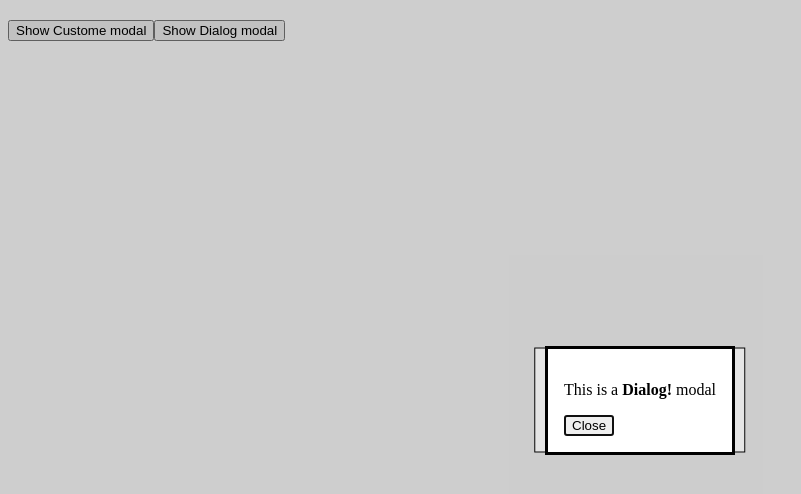
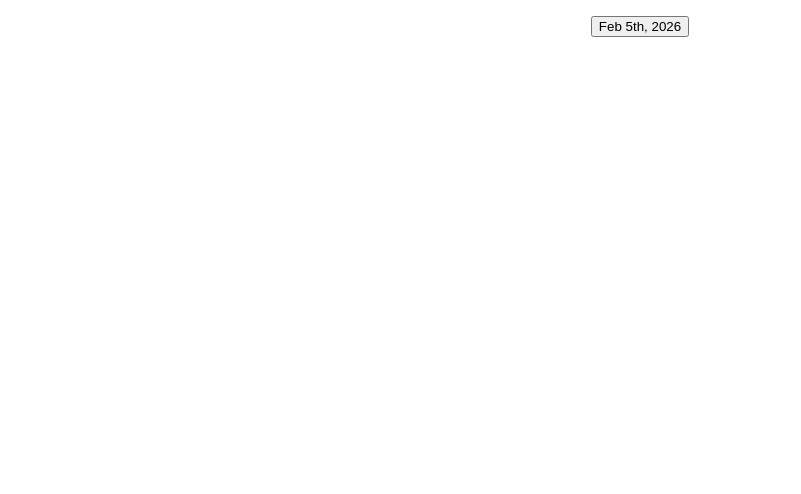
Before and after one commit to wangwiitao/daily_test, a React (Vite) app: page / in a window 1280 px wide. Shown: the top 494 px of the page, without its empty margins (0-801 px from the left). Built offline with nearby package versions, Linux system fonts and the light colour scheme.

Commit message:
date picker

```diff
--- a/package.json
+++ b/package.json
@@ -13,6 +13,7 @@
     "@ant-design/charts": "^2.6.7",
     "@ant-design/icons": "^6.1.0",
     "antd": "^6.2.3",
+    "date-fns": "^4.1.0",
     "echarts": "^6.0.0",
     "echarts-for-react": "^3.0.6",
     "react": "^19.2.0",
--- a/src/App.jsx
+++ b/src/App.jsx
@@ -1,37 +1,7 @@
+import "./styles.css";
+import { DatePicker } from "./DatePicker";
 import { useState } from "react";
-import { CustomModal } from "./CustomModal";
-import { DialogModal } from "./DialogModal";
-
 export default function App() {
-  const [isCustomModalOpen, setIsCustomModalOpen] = useState(true);
-  const [isDialogModalOpen, setIsDialogModalOpen] = useState(true);
-
-  return (
-    <div style={{ position: "relative", marginTop: "20px" }}>
-      <button onClick={() => setIsCustomModalOpen(true)}>
-        Show Custome modal
-      </button>
-      <button onClick={() => setIsDialogModalOpen(true)}>
-        Show Dialog modal
-      </button>
-      <CustomModal
-        isOpen={isCustomModalOpen}
-        onClose={() => setIsCustomModalOpen(false)}
-      >
-        <p>
-          This is a <strong>CUSTOM!</strong> modal
-        </p>
-        <button onClick={() => setIsCustomModalOpen(false)}>Close</button>
-      </CustomModal>
-      <DialogModal
-        isOpen={isDialogModalOpen}
-        onClose={() => setIsDialogModalOpen(false)}
-      >
-        <p>
-          This is a <strong>Dialog!</strong> modal
-        </p>
-        <button onClick={() => setIsDialogModalOpen(false)}>Close</button>
-      </DialogModal>
-    </div>
-  );
+  const [value, setValue] = useState(new Date());
+  return <DatePicker value={value} onChange={setValue} />;
 }
--- /dev/null
+++ b/src/DatePicker.jsx
@@ -0,0 +1,92 @@
+import { useState } from "react";
+import {
+  addMonths,
+  eachDayOfInterval,
+  endOfMonth,
+  endOfWeek,
+  format,
+  isSameDay,
+  isSameMonth,
+  isToday,
+  startOfMonth,
+  startOfWeek,
+} from "date-fns";
+
+export function DatePicker({ value, onChange }) {
+  const [isOpen, setIsOpen] = useState(false);
+  return (
+    <div className="date-picker-container">
+      <button
+        className="date-picker-button"
+        onClick={() => setIsOpen((o) => !o)}
+      >
+        {value == null ? "Select a Date" : format(value, "MMM do, yyyy")}
+      </button>
+      {isOpen && <DatePickerModal value={value} onChange={onChange} />}
+    </div>
+  );
+}
+
+function DatePickerModal({ value, onChange }) {
+  const [visibleMonth, setVisibleMonth] = useState(value || new Date());
+
+  const visibleDates = eachDayOfInterval({
+    start: startOfWeek(startOfMonth(visibleMonth)),
+    end: endOfWeek(endOfMonth(visibleMonth)),
+  });
+
+  function showPreviousMonth() {
+    setVisibleMonth((currentMonth) => {
+      return addMonths(currentMonth, -1);
+    });
+  }
+  function showNextMonth() {
+    setVisibleMonth((currentMonth) => {
+      return addMonths(currentMonth, 1);
+    });
+  }
+
+  return (
+    <div className="date-picker">
+      <div className="date-picker-header">
+        <button
+          className="prev-month-button month-button"
+          onClick={showPreviousMonth}
+        >
+          &larr;
+        </button>
+        <div className="current-month">
+          {format(visibleMonth, "MMMM - yyyy")}
+        </div>
+        <button
+          className="next-month-button month-button"
+          onClick={showNextMonth}
+        >
+          &rarr;
+        </button>
+      </div>
+      <div className="date-picker-grid-header date-picker-grid">
+        <div>Sun</div>
+        <div>Mon</div>
+        <div>Tue</div>
+        <div>Wed</div>
+        <div>Thu</div>
+        <div>Fri</div>
+        <div>Sat</div>
+      </div>
+      <div className="date-picker-grid-dates date-picker-grid">
+        {visibleDates.map((date) => (
+          <button
+            onClick={() => onChange(date)}
+            className={`date ${!isSameMonth(date, visibleMonth) && "date-picker-other-month-date"}
+            ${isSameDay(date, value) && "selected"}
+            ${isToday(date) && "today"}`}
+            key={date.toDateString()}
+          >
+            {date.getDate()}
+          </button>
+        ))}
+      </div>
+    </div>
+  );
+}
--- /dev/null
+++ b/src/styles.css
@@ -0,0 +1,98 @@
+body {
+  margin: 0;
+  margin-top: 1rem;
+  display: flex;
+  justify-content: center;
+}
+
+.date-picker-container {
+  position: relative;
+  display: inline-block;
+}
+
+.date-picker-button {
+  cursor: pointer;
+}
+
+.date-picker {
+  position: absolute;
+  margin-top: 1rem;
+  top: 100%;
+  transform: translateX(-50%);
+  left: 50%;
+  padding: 0.5rem;
+  border-radius: 0.5rem;
+  box-shadow: 0 1px 2px 0 rgba(0, 0, 0, 0.05), 0 1px 3px 0 rgba(0, 0, 0, 0.1),
+    0 1px 2px 0 rgba(0, 0, 0, 0.06), 0 20px 25px -5px rgba(0, 0, 0, 0.1),
+    0 10px 10px -5px rgba(0, 0, 0, 0.04);
+  background-color: white;
+}
+
+.date-picker-header {
+  display: flex;
+  justify-content: space-between;
+  font-weight: bold;
+  font-size: 0.8rem;
+  align-items: center;
+}
+
+.date-picker-grid {
+  display: grid;
+  gap: 0.5rem;
+  grid-template-columns: repeat(7, 2rem);
+  grid-auto-rows: 2rem;
+}
+
+.date-picker-grid > * {
+  display: flex;
+  justify-content: center;
+  align-items: center;
+  width: 100%;
+  height: 100%;
+}
+
+.date-picker-grid-header {
+  font-weight: bold;
+  font-size: 0.75rem;
+  color: #333;
+}
+
+.date-picker-grid-dates {
+  color: #555;
+}
+
+.date-picker-other-month-date {
+  color: #aaa;
+}
+
+.date-picker-grid-dates > .date {
+  cursor: pointer;
+  border-radius: 0.25rem;
+  border: none;
+  background: none;
+}
+
+.date.today {
+  border: 1px solid hsl(200, 100%, 50%);
+}
+
+.date-picker-grid-dates > *:hover {
+  background-color: hsl(200, 100%, 80%);
+  color: black;
+}
+
+.date.selected {
+  background-color: hsl(200, 100%, 50%);
+  color: white;
+}
+
+.month-button {
+  background: none;
+  border: none;
+  cursor: pointer;
+}
+
+.month-button:hover {
+  box-shadow: 0 1px 3px 0 rgba(0, 0, 0, 0.1), 0 1px 2px 0 rgba(0, 0, 0, 0.06);
+  border-radius: 0.5rem;
+}
```
Also changed, not shown: 1 other file (tests, documents, lock files or other folders).
